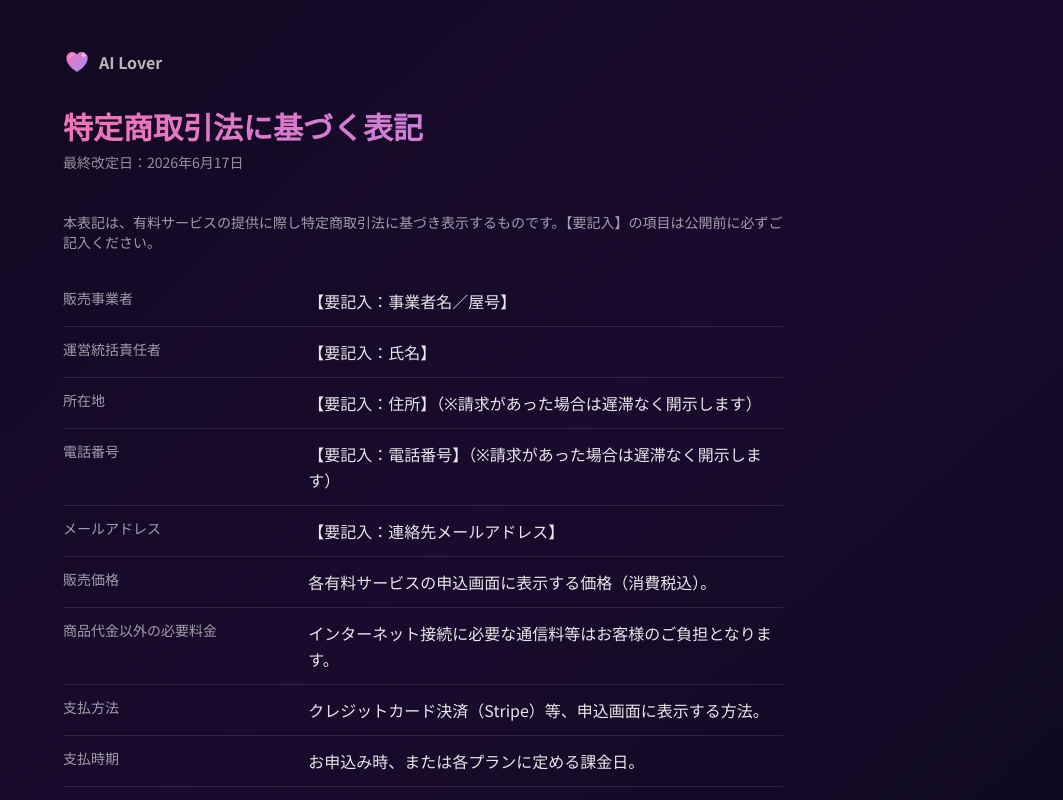
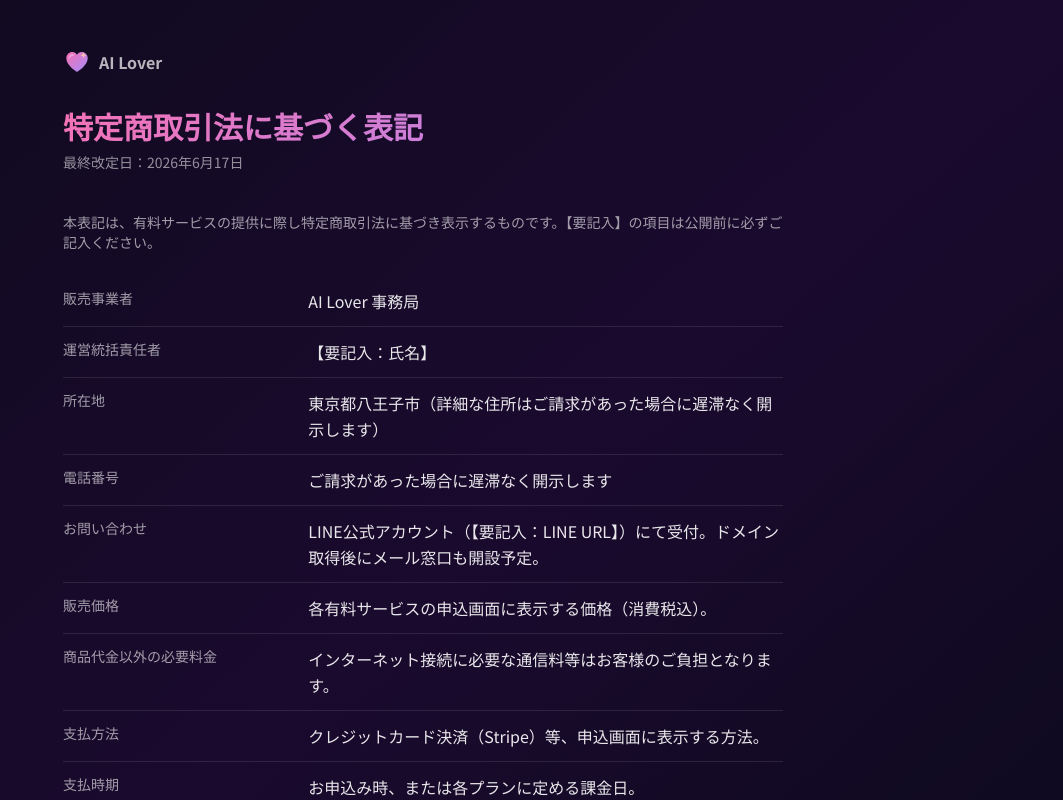
Before and after one commit to fujimoto40813952-cyber/ai-lover, a Next.js app: page /tokushoho in a window 1280 px wide. Shown: the top 800 px of the page, without its empty margins (217-1280 px from the left). Built offline with nearby package versions, Linux system fonts and the light colour scheme.

Commit message:
Fill operator info and LINE contact in tokushoho

```diff
--- a/app/tokushoho/page.tsx
+++ b/app/tokushoho/page.tsx
@@ -22,11 +22,11 @@ export default function TokushohoPage() {
         本表記は、有料サービスの提供に際し特定商取引法に基づき表示するものです。【要記入】の項目は公開前に必ずご記入ください。
       </p>
       <div className="mt-4">
-        <Row label="販売事業者">【要記入：事業者名／屋号】</Row>
+        <Row label="販売事業者">AI Lover 事務局</Row>
         <Row label="運営統括責任者">【要記入：氏名】</Row>
-        <Row label="所在地">【要記入：住所】（※請求があった場合は遅滞なく開示します）</Row>
-        <Row label="電話番号">【要記入：電話番号】（※請求があった場合は遅滞なく開示します）</Row>
-        <Row label="メールアドレス">【要記入：連絡先メールアドレス】</Row>
+        <Row label="所在地">東京都八王子市（詳細な住所はご請求があった場合に遅滞なく開示します）</Row>
+        <Row label="電話番号">ご請求があった場合に遅滞なく開示します</Row>
+        <Row label="お問い合わせ">LINE公式アカウント（【要記入：LINE URL】）にて受付。ドメイン取得後にメール窓口も開設予定。</Row>
         <Row label="販売価格">各有料サービスの申込画面に表示する価格（消費税込）。</Row>
         <Row label="商品代金以外の必要料金">インターネット接続に必要な通信料等はお客様のご負担となります。</Row>
         <Row label="支払方法">クレジットカード決済（Stripe）等、申込画面に表示する方法。</Row>
```
